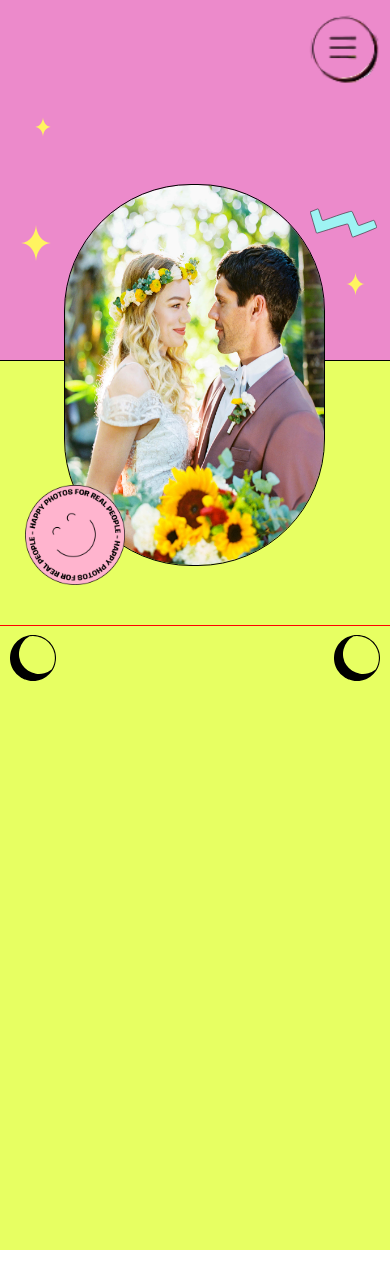
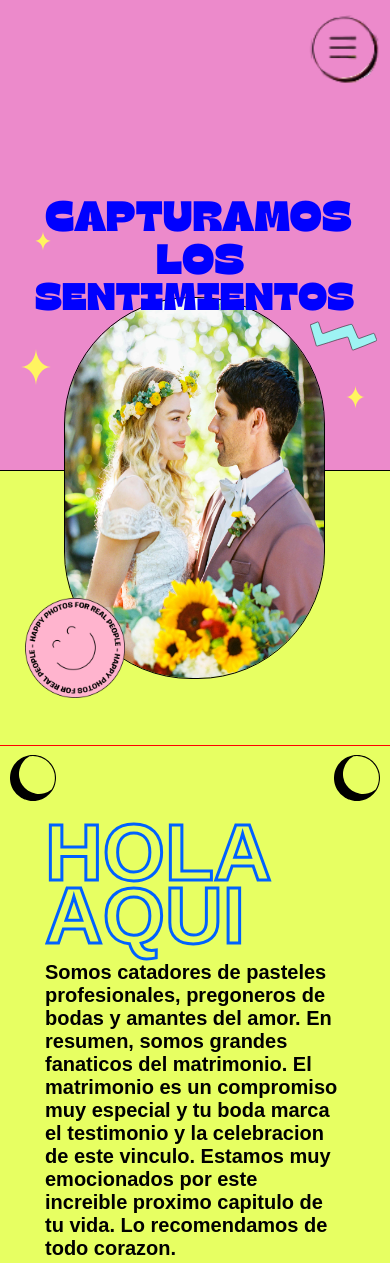
Before and after one commit to Brayanestiv1/proyecto-html-css, a plain HTML site: page index.html in a window 390 px wide. Shown: the top 1263 px of the page. Drawn offline with Linux system fonts and the light colour scheme.

Commit message:
tercer comic

```diff
--- a/index.html
+++ b/index.html
@@ -4,6 +4,9 @@
     <meta charset="UTF-8">
     <meta name="viewport" content="width=device-width, initial-scale=1.0">
     <link rel="stylesheet" href="style/style.css">
+    <link rel="preconnect" href="https://fonts.googleapis.com">
+    <link rel="preconnect" href="https://fonts.gstatic.com" crossorigin>
+    <link href="https://fonts.googleapis.com/css2?family=Open+Sans:ital,wght@0,300..800;1,300..800&display=swap" rel="stylesheet">
     <title>Document</title>
 </head>
 <body>
@@ -18,9 +21,15 @@
             <div><img class="estrella2" src="img/sesion inicial/estrella.svg" alt=""></div>
             <div><img class="logo" src="img/sesion inicial/logo.png" alt=""></div>
             <div><img class="linea" src="img/sesion inicial/linea.svg" alt="" ></div>
+            <h1 class="text">CAPTURAMOS </h1>
+            <h1 class="text1">LOS </h1>
+            <h1 class="text2">SENTIMIENTOS</h1>
         </div>
 
             <div class="seccion-nosotros">
+                <h1 class="text3">HOLA</h1>
+                <h1 class="text4">AQUI</h1>
+                <p class="p1">Somos catadores de pasteles profesionales, pregoneros de bodas y amantes del amor. En resumen, somos grandes fanaticos del matrimonio. El matrimonio es un compromiso muy especial y tu boda marca el testimonio y la celebracion de este vinculo. Estamos muy emocionados por este increible proximo capitulo de tu vida. Lo recomendamos de todo corazon.</p>
                 <div class="lunas">
                 <div><img class="medialuna" src="img/seccion nosotros/medialuna.svg" alt="" ></div>
                 <div><img class="medialuna" src="img/seccion nosotros/medialuna1.svg" alt="" ></div>
@@ -29,14 +38,19 @@
 
 
 
-            </div>
 
-        <div class="caja5"></div>
-        <div class="caja6"></div>
-        <div class="caja7"></div>
-        <div class="caja8"></div>
-        <div class="caja9"></div>
-        <div class="caja10"></div>
+                <div class="seccion-galeria">
+
+                </div>
+
+                    <div class="seccion-precios">
+
+                    </div>
+
+                        <div class="seccion-contectos">
+
+                        </div>
+
     </div>
 </body>
 </html>
--- a/style/style.css
+++ b/style/style.css
@@ -1,3 +1,9 @@
+@font-face{
+    font-family: "Gulfs Display";
+    src: url(../font/GulfsDisplay-Normal.ttf);
+}
+
+@import url('https://fonts.googleapis.com/css2?family=Anybody:ital,wght@0,100..900;1,100..900&family=Open+Sans:ital,wght@0,300..800;1,300..800&display=swap');
 /* menos de 768px */
 @media (max-width: 767px) {
 body {
@@ -8,6 +14,12 @@ body {
     height: 10000px;
     position: relative;
 }
+
+/* pigografia serif */
+/* p {
+    font-family: "Open Sans", serif;
+    font-weight:
+} */
 
 .global {
     position: relative;
@@ -27,14 +39,14 @@ body {
     position: relative;
     outline: 1px solid red;
     width: 100%;
-    height: 625px;
+    height: 745px;
 }
 
 .caja1 {
     position: absolute;
     outline: 1px solid black;
     background-color: rgb(236, 138, 203);
-    height: 360px;
+    height: 470px;
     width: 100%;
     z-index: 1;
 }
@@ -49,7 +61,7 @@ body {
 
 .img2 {
     margin-left: 65px;
-    margin-top: 185px;
+    margin-top: 298px;
     width: 259px;
     height: 380px;
     border-radius: 126px;
@@ -60,7 +72,7 @@ body {
 
 .estrella {
     margin-left: 17px;
-    margin-top: 224px;
+    margin-top: 348px;
     width: 38px;
     height: 38px;
     position: absolute;
@@ -70,7 +82,7 @@ body {
 
 .estrella1 {
     margin-left: 344px;
-    margin-top: 272px;
+    margin-top: 385px;
     width: 23px;
     height: 24px;
     position: absolute;
@@ -80,7 +92,7 @@ body {
 
 .estrella2 {
     margin-left: 33px;
-    margin-top: 117px;
+    margin-top: 231px;
     width: 20px;
     height: 20px;
     position: absolute;
@@ -90,7 +102,7 @@ body {
 
 .logo {
     margin-left: 25px;
-    margin-top: 485px;
+    margin-top: 598px;
     width: 100px;
     height: 100px;
     position: absolute;
@@ -101,7 +113,7 @@ body {
 
 .linea {
     margin-left: 310px;
-    margin-top: 208px;
+    margin-top: 321px;
     width: 67px;
     height: 30px;
     position: absolute;
@@ -111,11 +123,50 @@ body {
 .caja2 {
 
     background-color: rgb(231, 255, 98);
-    height: 625px;
+    height: 745px;
     width: 100%;
     position: absolute;
     z-index: 0;
 }
+
+.text {
+    font-family: "Gulfs Display", sans-serif;
+    position: absolute;
+    z-index: 9;
+    color: blue;
+    font-weight: 500;
+    margin-top: 190px;
+    margin-left: 45px;
+    font-size: 42.5px;
+}
+
+.text1 {
+    font-family: "Gulfs Display", sans-serif;
+    position: absolute;
+    z-index: 9;
+    color: blue;
+    font-weight: 500;
+    margin-top: 233px;
+    margin-left: 156px;
+    font-size: 42.5px;
+}
+
+.text2 {
+    font-family: "Gulfs Display", sans-serif;
+    position: absolute;
+    z-index: 9;
+    color: blue;
+    font-weight: 500;
+    margin-top: 273px;
+    margin-left: 35px;
+    font-size: 38.5px;
+}
+
+
+
+
+
+/* seccion nosotros */
 
 .seccion-nosotros {
     overflow: hidden;
@@ -123,7 +174,8 @@ body {
     padding: 0;
     width: 100%;
     background-color: rgb(231, 255, 98);
-    height: 625px;
+    outline: 1px solid blue;
+    height: 1000px;
     z-index: 0;
 }
 
@@ -132,7 +184,41 @@ body {
     flex-direction: row;
     justify-content: space-between;
     padding: 10px 10px;
+}
 
+.text3 {
+    font-family: "Anybody", sans-serif;
+    color: rgb(231, 255, 98);
+    -webkit-text-stroke: 3px #0061ff;
+    position: absolute;
+    z-index: 9;
+    margin-top: 62px;
+    margin-left: 45px;
+    font-size: 80px;
+
+}
+
+.text4 {
+    font-family: "Anybody", sans-serif;
+    color: rgb(231, 255, 98);
+    position: absolute;
+    z-index: 9;
+    margin-top: 125px;
+    margin-left: 45px;
+    font-size: 80px;
+    -webkit-text-stroke: 3px #0061ff;
+
+}
+
+.p1 {
+    font-family: "Anybody", sans-serif;
+    position: absolute;
+    margin-top: 216px;
+    margin-left: 45px;
+    font-size: 20px;
+    font-weight: 600;
+    width: calc(450px - 150px);
+    text-align: left;
 
 }
 
@@ -168,6 +254,4 @@ body {
 
 
 
-
-
 }
```
Also changed, not shown: font/GulfsDisplay-Normal.ttf (added).
